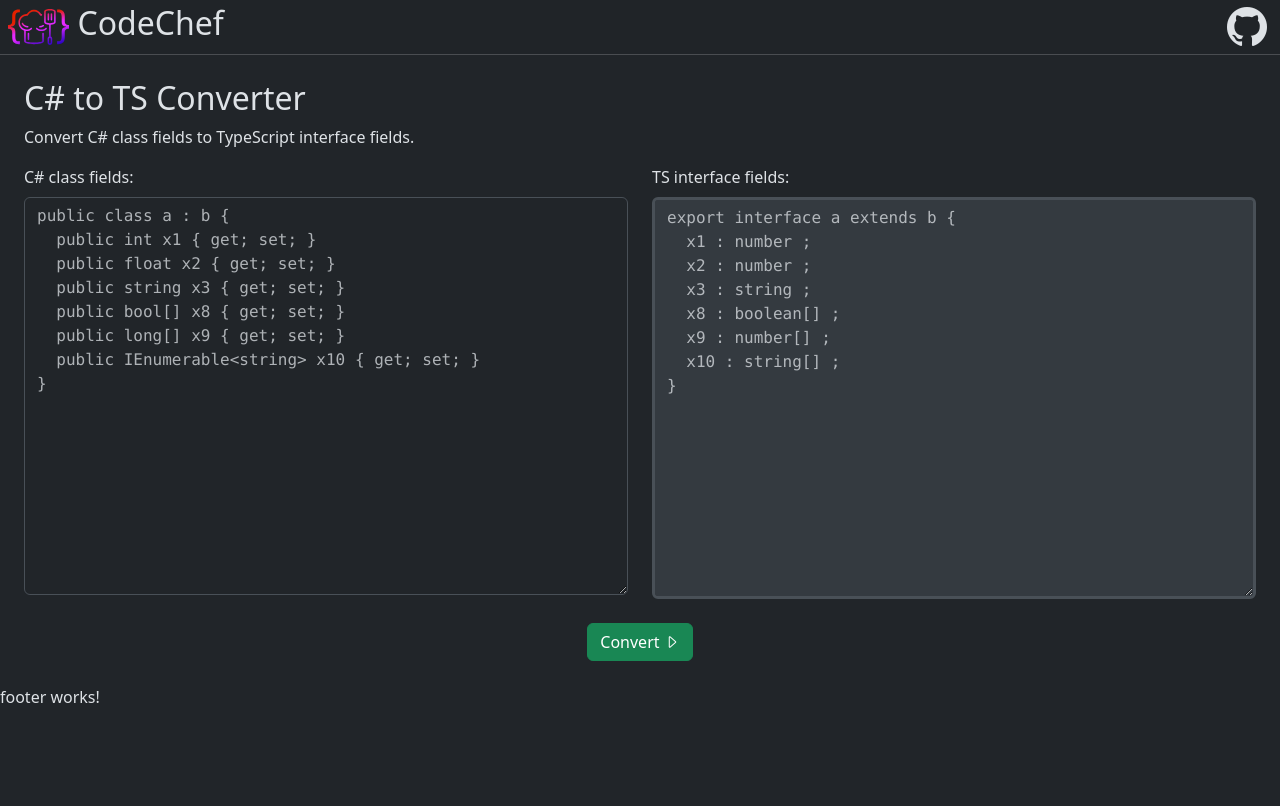
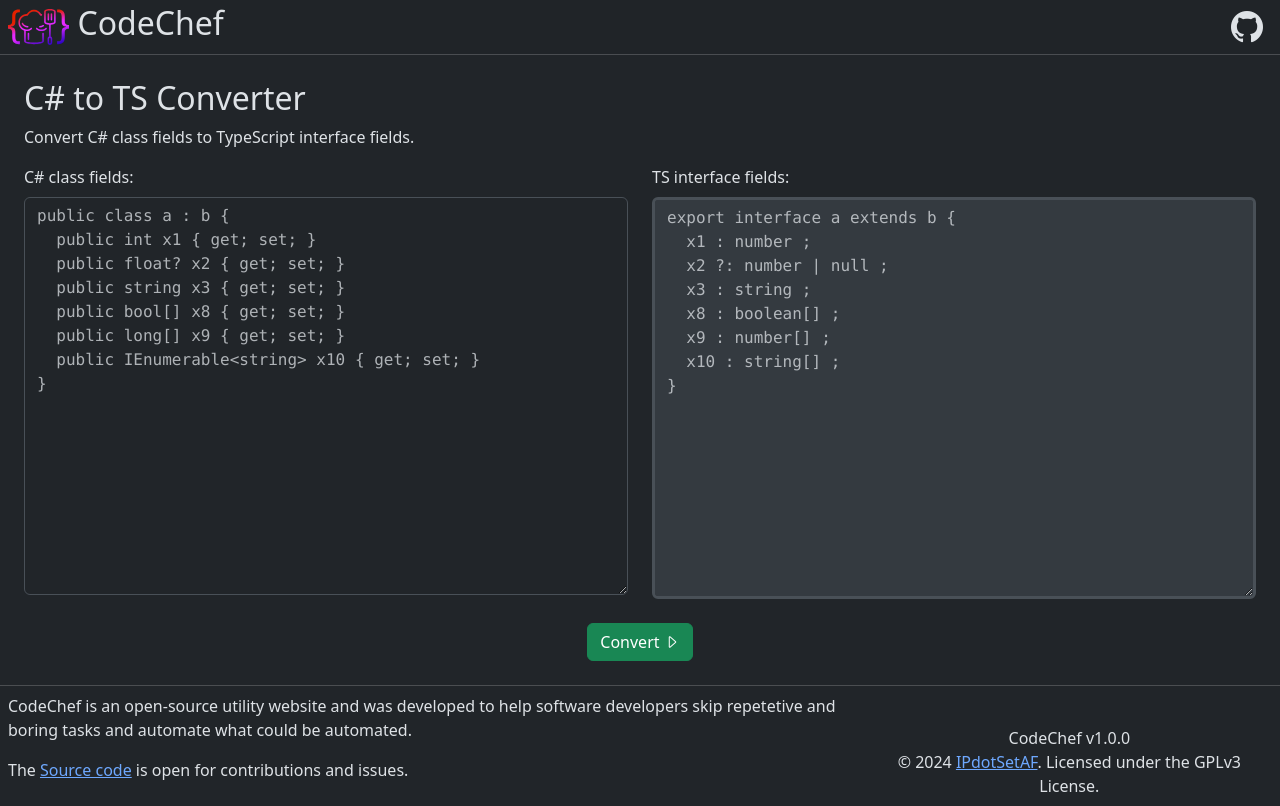
Before and after one commit to IPdotSetAF/CodeChef, an Angular app: page /cs2ts in a window 1280 px wide. Built offline with nearby package versions, Linux system fonts and the light colour scheme.

Commit message:
added footer

```diff
--- a/package.json
+++ b/package.json
@@ -1,6 +1,6 @@
 {
   "name": "code-chef",
-  "version": "0.0.0",
+  "version": "1.0.0",
   "scripts": {
     "ng": "ng",
     "start": "ng serve",
--- a/src/app/app/app.component.ts
+++ b/src/app/app/app.component.ts
@@ -2,6 +2,7 @@ import { Component } from '@angular/core';
 import { RouterOutlet } from '@angular/router';
 import { HeaderComponent } from "../header/header.component";
 import { FooterComponent } from "../footer/footer.component";
+import packageJson from '../../../package.json';
 
 @Component({
   selector: 'app-root',
@@ -11,4 +12,5 @@ import { FooterComponent } from "../footer/footer.component";
   styleUrl: './app.component.css'
 })
 export class AppComponent {
+  public static version: string = packageJson.version;
 }
--- a/src/app/cs2ts/cs2ts.component.ts
+++ b/src/app/cs2ts/cs2ts.component.ts
@@ -27,7 +27,7 @@ export class Cs2tsComponent implements AfterContentInit {
 
   protected placeholder1: string = `public class a : b {
   public int x1 { get; set; }
-  public float x2 { get; set; }
+  public float? x2 { get; set; }
   public string x3 { get; set; }
   public bool[] x8 { get; set; }
   public long[] x9 { get; set; }
--- a/src/app/footer/footer.component.css
+++ b/src/app/footer/footer.component.css
@@ -0,0 +1,3 @@
+#footer{
+    border-top: #ffffff30 1px solid;
+}
--- a/src/app/footer/footer.component.html
+++ b/src/app/footer/footer.component.html
@@ -1 +1,23 @@
-<p>footer works!</p>
+<div id="footer" class="d-flex p-2 gap-2">
+    <div class="row">
+        <div class="col-md-8">
+            <p>
+                CodeChef is an open-source utility website and was developed to help software developers skip repetetive
+                and
+                boring tasks and automate what could
+                be automated.
+            </p>
+            <p>
+                The <a href="https://github.com/IPdotSetAF/CodeChef">Source code</a> is open for contributions and issues.
+            </p>
+        </div>
+        <div class="col-md-4 text-center d-flex flex-column justify-content-end">
+            <div class="row">
+                <label>CodeChef v{{version}}</label>
+            </div>
+            <div class="row">
+                <label>© 2024 <a href="https://ipdotsetaf.ir">IPdotSetAF</a>. Licensed under the GPLv3 License.</label>
+            </div>
+        </div>
+    </div>
+</div>
--- a/src/app/footer/footer.component.ts
+++ b/src/app/footer/footer.component.ts
@@ -1,4 +1,5 @@
 import { Component } from '@angular/core';
+import { AppComponent } from '../app/app.component';
 
 @Component({
   selector: 'app-footer',
@@ -8,5 +9,5 @@ import { Component } from '@angular/core';
   styleUrl: './footer.component.css'
 })
 export class FooterComponent {
-
+  protected version = AppComponent.version;
 }
--- a/src/app/header/header.component.html
+++ b/src/app/header/header.component.html
@@ -10,6 +10,6 @@
 
     </div>
     <div class="col-4 h-100 d-flex justify-content-end pe-2">
-        <a class="bi bi-github d-flex justify-content-center align-items-center fs-1 btn-header-round" href="https://github.com/IPdotSetAF/CodeChef"></a>
+        <a class="bi bi-github d-flex justify-content-center align-items-center fs-2 btn-header-round" href="https://github.com/IPdotSetAF/CodeChef"></a>
     </div>
 </div>
--- a/tsconfig.app.json
+++ b/tsconfig.app.json
@@ -6,7 +6,9 @@
     "outDir": "./out-tsc/app",
     "types": [
       "node"
-    ]
+    ],
+    "resolveJsonModule": true,
+    "allowSyntheticDefaultImports": true,
   },
   "files": [
     "src/main.ts",
--- a/tsconfig.json
+++ b/tsconfig.json
@@ -22,7 +22,9 @@
     "lib": [
       "ES2022",
       "dom"
-    ]
+    ],
+    "resolveJsonModule": true,
+    "allowSyntheticDefaultImports": true,
   },
   "angularCompilerOptions": {
     "enableI18nLegacyMessageIdFormat": false,
```
